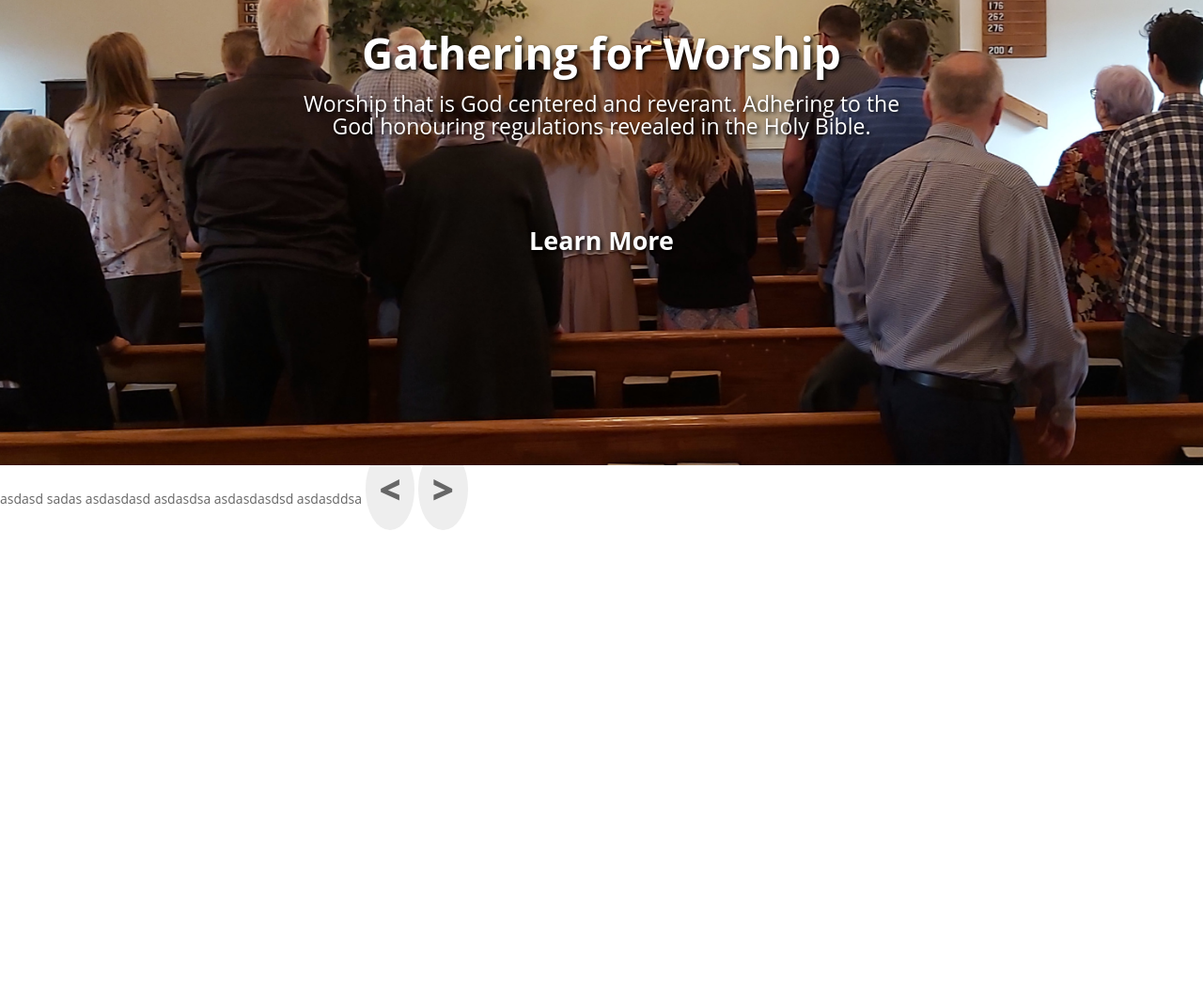
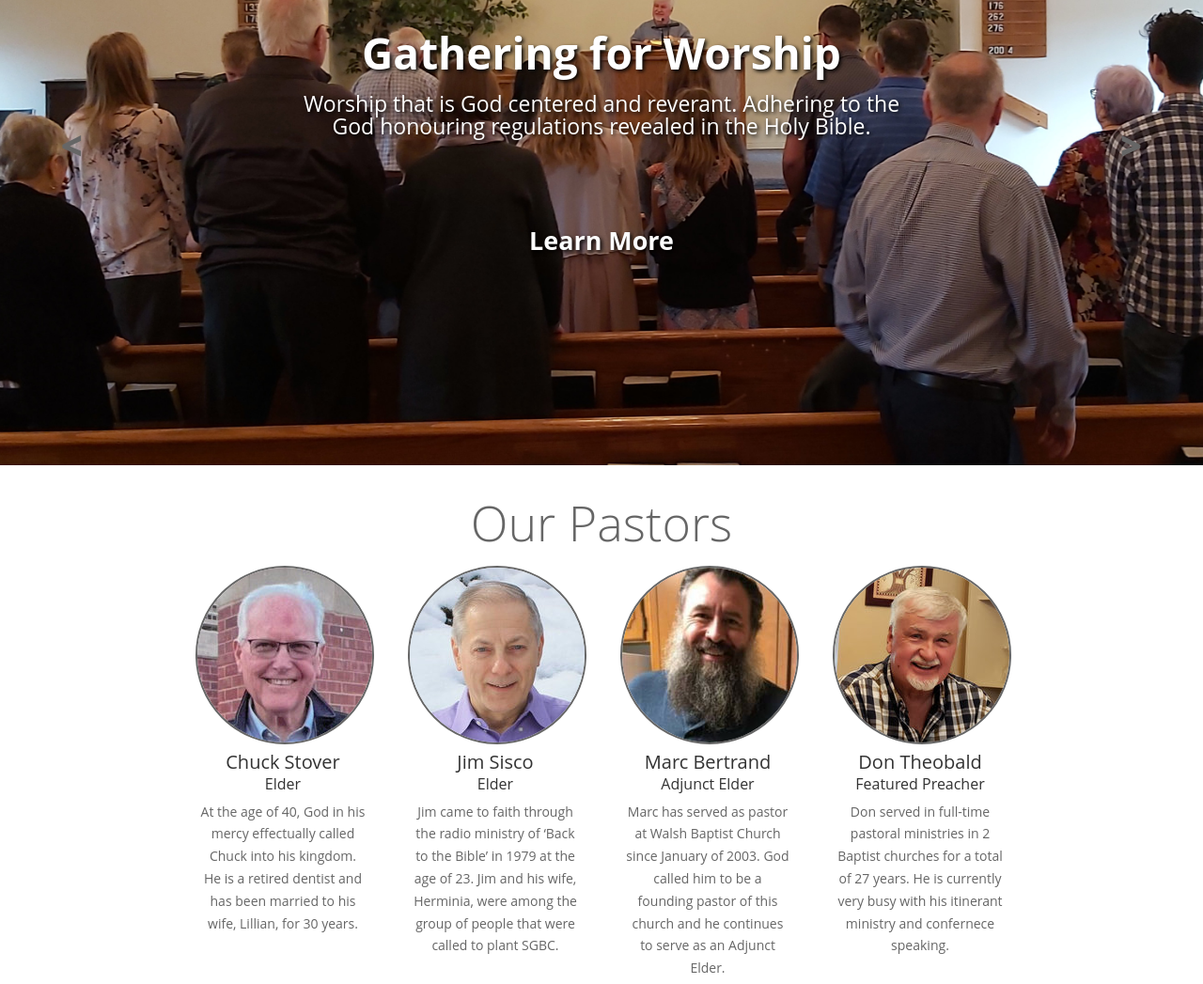
Before and after one commit to wisnoskij/sglondon_website, a plain HTML site: page index.html in a window 1280 px wide. Shown: the part 1840-2887 px from the top of the page at 94% size. Before the commit the page ends 2404 px from the top, so only its background shows below. Drawn offline with Linux system fonts and the light colour scheme.

Commit message:
Pastor section finished.

```diff
--- a/carousel.css
+++ b/carousel.css
@@ -70,7 +70,31 @@
 
 .arrow:hover {
 	color: #000000;
-	background-color: #CCCCCC;
+	background-color: #CCCCCC !important;
 
 	cursor: pointer;
 }
+
+#carousel_2 {
+	anchor-name: --overlay_carousel;
+}
+
+#car2_next {
+	position: absolute;
+	position-anchor: --overlay_carousel;
+	position-area: span-left;
+	background-color: transparent;
+	color: #CCC
+	opacity: 0.6;
+	margin-right: 50px;
+}
+
+#car2_prev {
+	position: absolute;
+	position-anchor: --overlay_carousel;
+	position-area: span-right;
+	background-color: transparent;
+	color: #CCC
+	opacity: 0.6;
+	margin-left: 50px;
+}
--- a/index.html
+++ b/index.html
@@ -8,14 +8,14 @@
 	<script>
 		let intervalId;
 		let intervalId_2;
-		/*
+
 		document.addEventListener("DOMContentLoaded", function() {
 			intervalId = scrollInit(document.getElementById('carousel'), 6000);
 		});
 
 		document.addEventListener("DOMContentLoaded", function() {
 			intervalId_2 = scrollInit(document.getElementById('carousel_2'), 7000);
-		});*/
+		});
 	</script>
 	<link rel="stylesheet" href="styles.css">
 	<link rel="stylesheet" href="carousel.css">
@@ -135,7 +135,7 @@
 	</span>
 
 	<span>
-		<ul id="carousel_2" class="carousel" style="padding: 0px; height: 680px">
+		<ul id="carousel_2" class="carousel " style="padding: 0px; height: 680px">
 			<li style="display: flex;">
 				<img class="carousel_oimg" src="images/carousel_2-1.jpg" alt="Gathering for Worship">
 				<div class="carousel_overlay">
@@ -177,17 +177,40 @@
 				</div>
 			</li>
 		</ul>
+		<div class="arrow_box">
+			<span id="car2_prev" class="arrow" onClick="clearInterval(intervalId_2); scrollPrev(document.getElementById('carousel_2'))">&lt;</span>
+			<span id="car2_next" class="arrow" onClick="clearInterval(intervalId_2); scrollNext(document.getElementById('carousel_2'))">&gt;</span>
+		</div>
 	</span>
+
 	<span>
-		asdasd
-		sadas
-		asdasdasd
-		asdasdsa
-		asdasdasdsd
-		asdasddsa
-		<span class="arrow" onClick="clearInterval(intervalId_2); scrollPrev(document.getElementById('carousel_2'))">&lt;</span>
-
-		<span class="arrow" onClick="clearInterval(intervalId_2); scrollNext(document.getElementById('carousel_2'))">&gt;</span>
+		<h1 style="text-align: center; font-weight: 300; font-size: 52px;">Our Pastors</h1>
+		<span class="pastors">
+			<div class="pastor_element">
+				<img src="images/pastor-chuck.jpg" alt="Our Purpose">
+				<h4>Chuck Stover</h4>
+				<h6>Elder</h6>
+				<p>At the age of 40, God in his mercy effectually called Chuck into his kingdom. He is a retired dentist and has been married to his wife, Lillian, for 30 years.</p>
+			</div>
+			<div class="pastor_element">
+				<img src="images/pastor-jim.jpg" alt="Our Purpose">
+				<h4>Jim Sisco</h4>
+				<h6>Elder</h6>
+				<p>Jim came to faith through the radio ministry of ‘Back to the Bible’ in 1979 at the age of 23. Jim and his wife, Herminia, were among the group of people that were called to plant SGBC.</p>
+			</div>
+			<div class="pastor_element">
+				<img src="images/pastor-marc.jpg" alt="Our Purpose">
+				<h4>Marc Bertrand</h4>
+				<h6>Adjunct Elder</h6>
+				<p>Marc has served as pastor at Walsh Baptist Church since January of 2003. God called him to be a founding pastor of this church and he continues to serve as an Adjunct Elder.</p>
+			</div>
+			<div class="pastor_element">
+				<img src="images/pastor-don.jpg" alt="Our Purpose">
+				<h4>Don Theobald</h4>
+				<h6>Featured Preacher</h6>
+				<p>Don served in full-time pastoral ministries in 2 Baptist churches for a total of 27 years. He is currently very busy with his itinerant ministry and confernece speaking.</p>
+			</div>
+		</span>
 	</span>
 </body>
 </html>
--- a/styles.css
+++ b/styles.css
@@ -189,3 +189,37 @@ a.no-style:active {
 	-webkit-mask-composite: source-in;
 	mask-composite: intersect;
 }
+
+.pastor_element {
+	width: 186px;
+	text-align: center;
+	> h4, h6 {
+		margin: 0px;
+		color: #333;
+		font-weight: 500;
+	}
+	> h4 {
+		font-size: 20px;
+	}
+	> h6 {
+		font-size: 16px;
+	}
+	> p {
+		margin:	5px;
+	}
+	> img {
+		border-radius: 50%;
+		width: 186px;
+		height: 186px;
+		border-width: 2px;
+		border-style: solid;
+	}
+}
+.pastors {
+	display: flex;
+	justify-content: center;
+	gap: 40px;
+	flex-wrap: wrap;
+	padding-left: 50px;
+    padding-right: 50px;
+}
```
Also changed, not shown: images/pastor-chuck.jpg (added), images/pastor-don.jpg (added), images/pastor-jim.jpg (added), images/pastor-marc.jpg (added).
